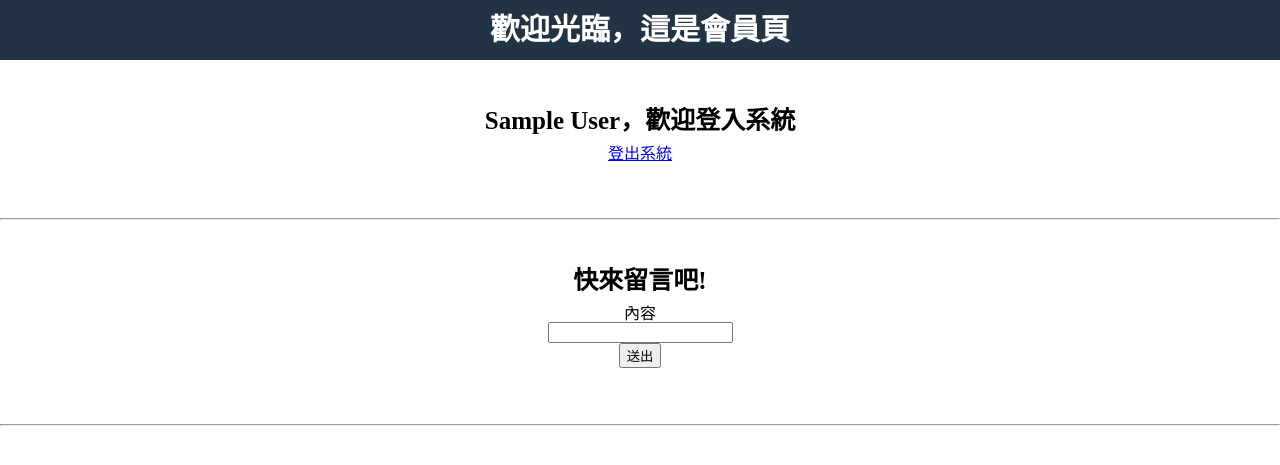
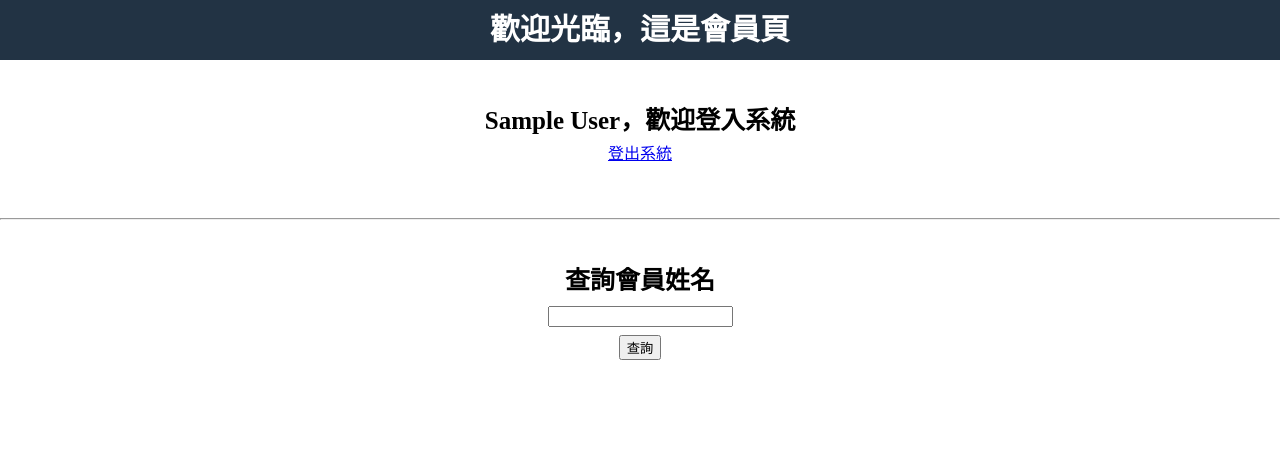
Before and after one commit to shinoshyun/week-7, a Flask app: page /member in a window 1280 px wide. Shown: the top 465 px of the page. Run offline with Flask 2, Linux system fonts and the light colour scheme; the visitor is signed in with stand-in values (Sample User, id 1).

Commit message:
Update member.html

```diff
--- a/templates/member.html
+++ b/templates/member.html
@@ -18,19 +18,13 @@
         <a href="/signout">登出系統</a>
     </div>
     <hr>
-    <form action="/message" method="POST">
-        <div class="message-system">
-            <h2>快來留言吧!</h2>
-            <div class="message">
-                <h3>內容</h3>
-                <input type="text" name="content" />
-            </div>
-            <button>送出</button>
+
+    <div class="check-system">
+        <h2>查詢會員姓名</h2>
+        <div class="check">
+            <input type="text" id="check" />
         </div>
-    </form>
-    <hr>
-    <div class="msgboard-system">
-        <h2>{{content}}</h2>
+        <input type="submit" value="查詢" onclick="submit()" />
     </div>
 
 </body>
```
